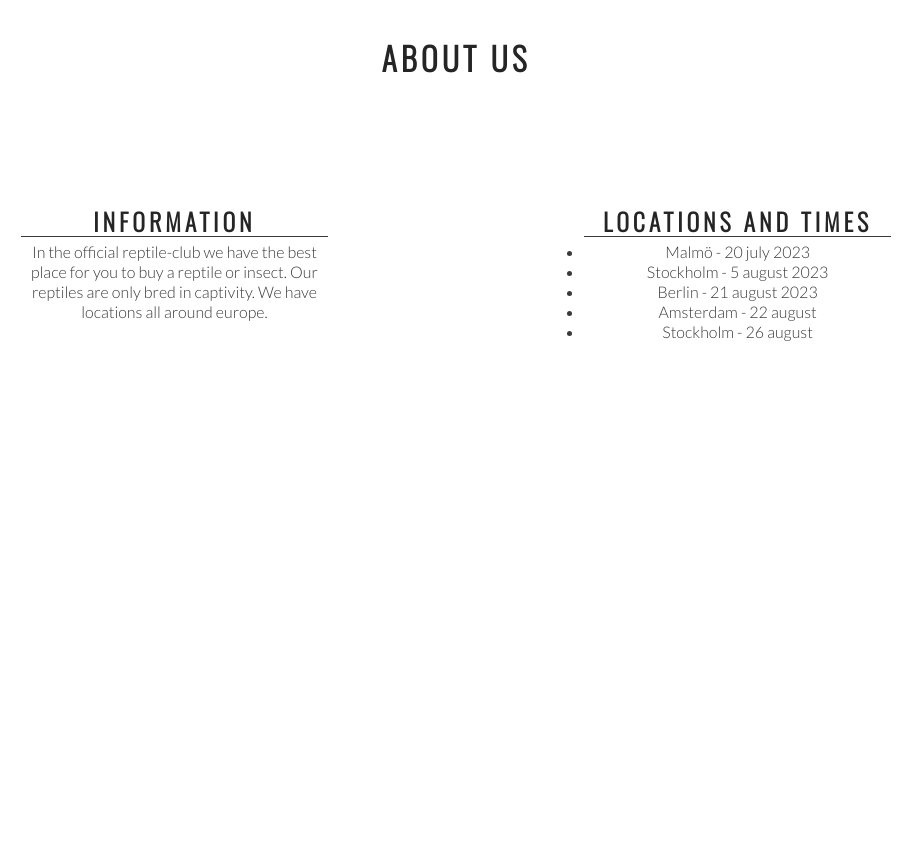
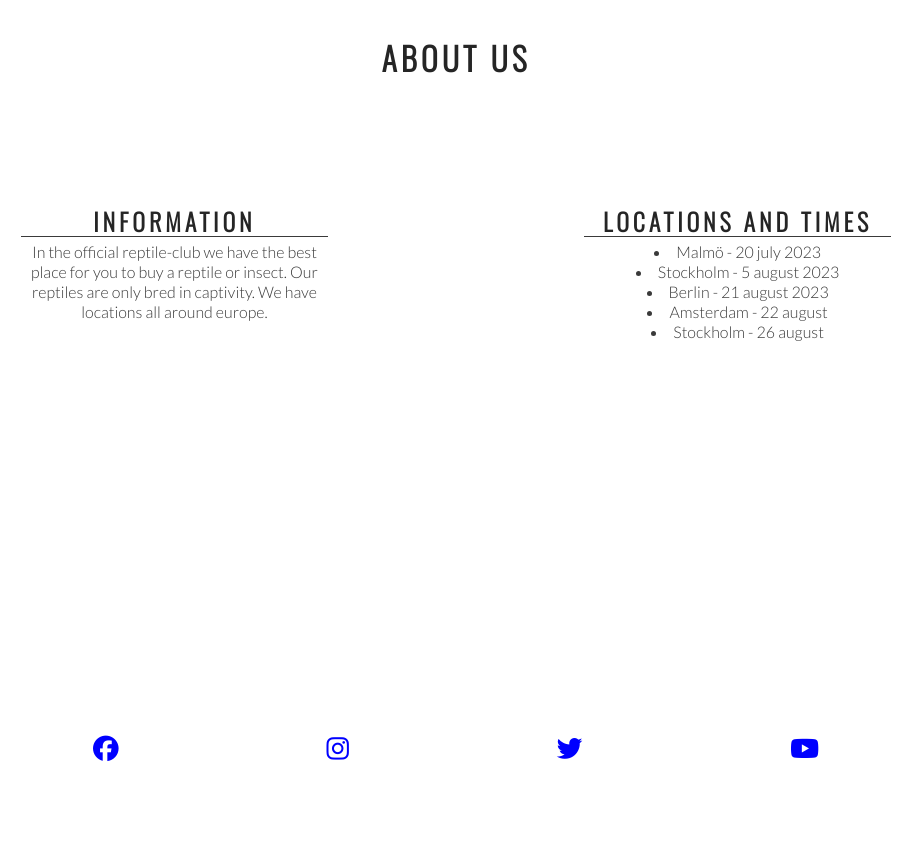
Before and after one commit to lukask207/reptile-club, a plain HTML site: page index.html in a window 1280 px wide. Shown: the part 691-1546 px from the top of the page, without its empty margins (184-1084 px from the left). Before the commit the page ends 1401 px from the top, so only its background shows below. Drawn offline with nearby package versions, Linux system fonts and the light colour scheme; grey boxes are pictures that could not be loaded.

Commit message:
Footer icons styled

```diff
--- a/assets/css/style.css
+++ b/assets/css/style.css
@@ -134,6 +134,7 @@ h1, h2 {
     width: 40%;
     float: right;
 
+
 }
 
 hr {
@@ -175,3 +176,25 @@ hr {
     margin-top: 50px;
     font-size: 200%;
 }
+
+/* footer */
+
+footer {
+    height: 150px;
+}
+
+.social-networks {
+    text-align: center;
+}
+
+.social-networks > li {
+    display: inline;
+}
+
+.social-networks i {
+    font-size: 160%;
+    margin: 1%;
+    padding: 7%;
+    color: blue;
+
+}
--- a/index.html
+++ b/index.html
@@ -8,6 +8,7 @@
     <title>Reptile-Club</title>
 
     <link rel="stylesheet" href="assets/css/style.css">
+
 </head>
 
 
@@ -51,13 +52,13 @@
             <div class="right-about-heading">
                 <h2>Locations and Times</h2>
                 <hr>
-                <ul>
+
                     <li>Malmö - 20 july 2023</li>
                     <li>Stockholm - 5 august 2023</li>
                     <li>Berlin - 21 august 2023</li>
                     <li>Amsterdam - 22 august</li>
                     <li>Stockholm - 26 august</li>
-                </ul>
+
 
             </div>
         </div>
@@ -72,25 +73,28 @@
     </section>
 
     <footer>
-        <ul>
+        <ul class="social-networks">
             <li>
-                <a href="https://facebook" target="_blank" rel="noopener"
-                aria-label="Visit our Facebook page (opens in a new tab)"><i class="fa-brands fa-facebook"></i></a>
+                <a href="https://facebook.com" target="_blank" rel="noopener"
+                aria-label="Visit our Facebook page (opens in a new tab)"><i class="fab fa-facebook"></i></a>
             </li>
             <li>
-                <a href="https://instagram" target="_blank" rel="noopener"
-                aria-label="Visit our Instagram page (opens in a new tab)"><i class="fa-brands fa-instagram"></i></a>
+                <a href="https://instagram.com" target="_blank" rel="noopener"
+                aria-label="Visit our Instagram page (opens in a new tab)"><i class="fab fa-instagram"></i></a>
             </li>
             <li>
-                <a href="https://twitter" target="_blank" rel="noopener"
-                aria-label="Visit our Twitter page (opens in a new tab)"><i class="fa-brands fa-twitter"></i></a>
+                <a href="https://twitter.com" target="_blank" rel="noopener"
+                aria-label="Visit our Twitter page (opens in a new tab)"><i class="fab fa-twitter"></i></a>
             </li>
             <li>
-                <a href="https://youtube" target="_blank" rel="noopener"
-                aria-label="Visit our Youtube page (opens in a new tab)"><i class="fa-brands fa-youtube"></i></a>
+                <a href="https://youtube.com" target="_blank" rel="noopener"
+                aria-label="Visit our Youtube page (opens in a new tab)"><i class="fab fa-youtube"></i></a>
             </li>
         </ul>
 
     </footer>
+
+    <!-- font awesome script -->
+    <script src="https://kit.fontawesome.com/c7dbda0798.js" crossorigin="anonymous"></script>
 </body>
 </html>
```
